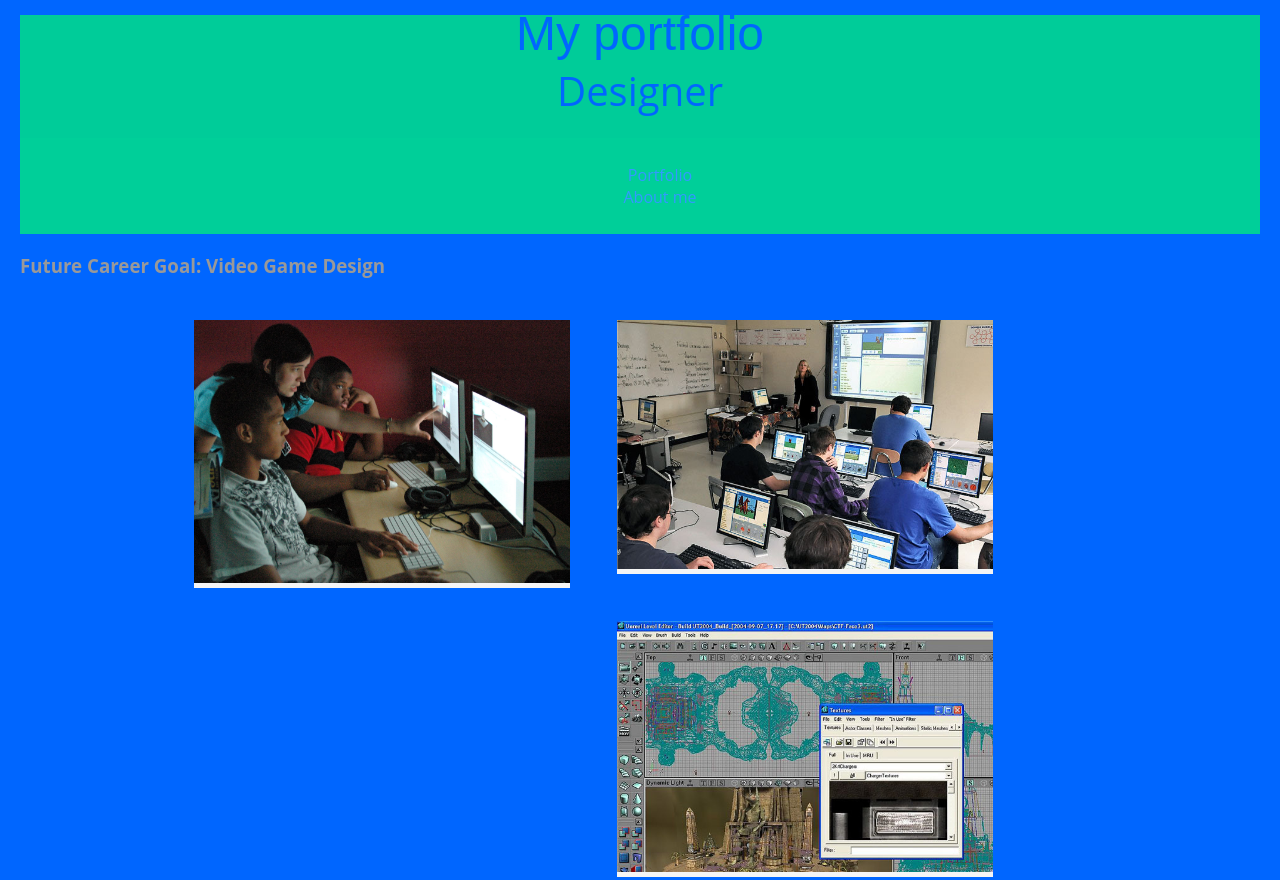
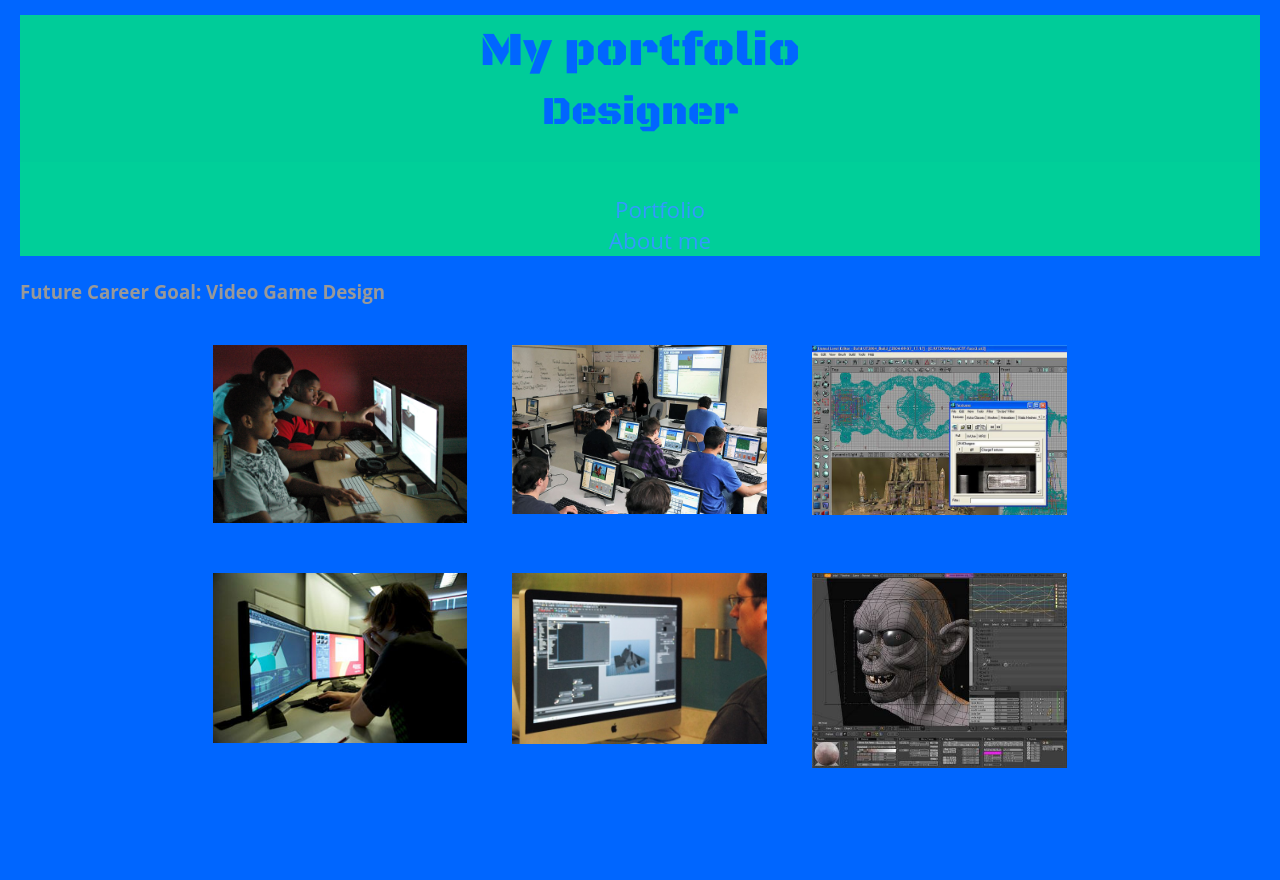
Before and after one commit to AndrewRecla/html-examples, a plain HTML site: page about.html in a window 1280 px wide. Shown: the top 880 px of the page. After the commit the page ends 800 px from the top, so only its background shows below. Drawn offline with Linux system fonts and the light colour scheme.

Commit message:
HTML-Examples

```diff
--- a/about.html
+++ b/about.html
@@ -5,7 +5,9 @@
 		<title>HTML Examples</title>
 		<meta charset="utf-8">
     <link rel="stylesheet" href="css/normalize.css">
+    <link href='http://fonts.googleapis.com/css?family=Black+Ops+One' rel='stylesheet' type='text/css'>
     <link rel="stylesheet" href="css/main.css">
+    <link rel="stylesheet" href="css/responsive.css">
   </head>
 
   <body>
@@ -36,7 +38,7 @@
               <img src="img/design3.jpg">
           </li>
           <li>
-              <img src="img/design4.png">
+              <img src="img/design4.jpg">
           </li>
           <li>
               <img src="img/design5.jpg">
@@ -46,3 +48,6 @@
           </li>
         </ul>
       </section>
+
+      </body>
+</html>
--- a/css/main.css
+++ b/css/main.css
@@ -12,7 +12,7 @@ body {
 }
 
 #wrapper {
-	max-width: 940px;
+	max-width: 900px;
 	margin: 0 auto;
 	padding: 0 5%;
 }
@@ -36,12 +36,12 @@ HEADING
 	margin: 0;
 }
 
-h1 {
-  font-family: 'Changa One', sans-serif;
-  margin: 15px 0;
+h1, h2 {
+  font-family: 'Black Ops One', sans-serif;
+  margin: 15px 0 0 0;
   font-size: 3em;
   font-weight: normal;
-  line-height: 0.8em;
+  line-height: 1.5em;
 }
 
 h2 {
@@ -56,8 +56,8 @@ NAVIGATION
 
 nav {
   text-align: center;
-  padding: 10px 0;
-  margin: 20px 0 0;
+  padding: 10px 0 0 0;
+  margin: 20px 0 0 0;
 }
 
 /**********************************
@@ -86,7 +86,6 @@ PAGE: PORTFOLIO
   float: left;
   width: 40%;
   margin: 2.5%;
-  background-color: #f5f5f5;
   color: #bdc3c7;
 }
 
--- /dev/null
+++ b/css/responsive.css
@@ -0,0 +1,21 @@
+   /**********************************
+  PAGE:
+  **********************************/
+
+  #gallery li {
+    width: 28.3333%;
+  }
+
+  #gallery li:nth-child(4n) {
+    clear: left;
+  }
+
+@media screen and (min-width: 660px) {
+
+   /**********************************
+  HEADER
+  **********************************/
+
+nav {
+font-size: 1.4em;
+}
```
Also changed, not shown: index.html (+3 -1 lines), img/design4.jpg (added), img/design4.png (deleted).
